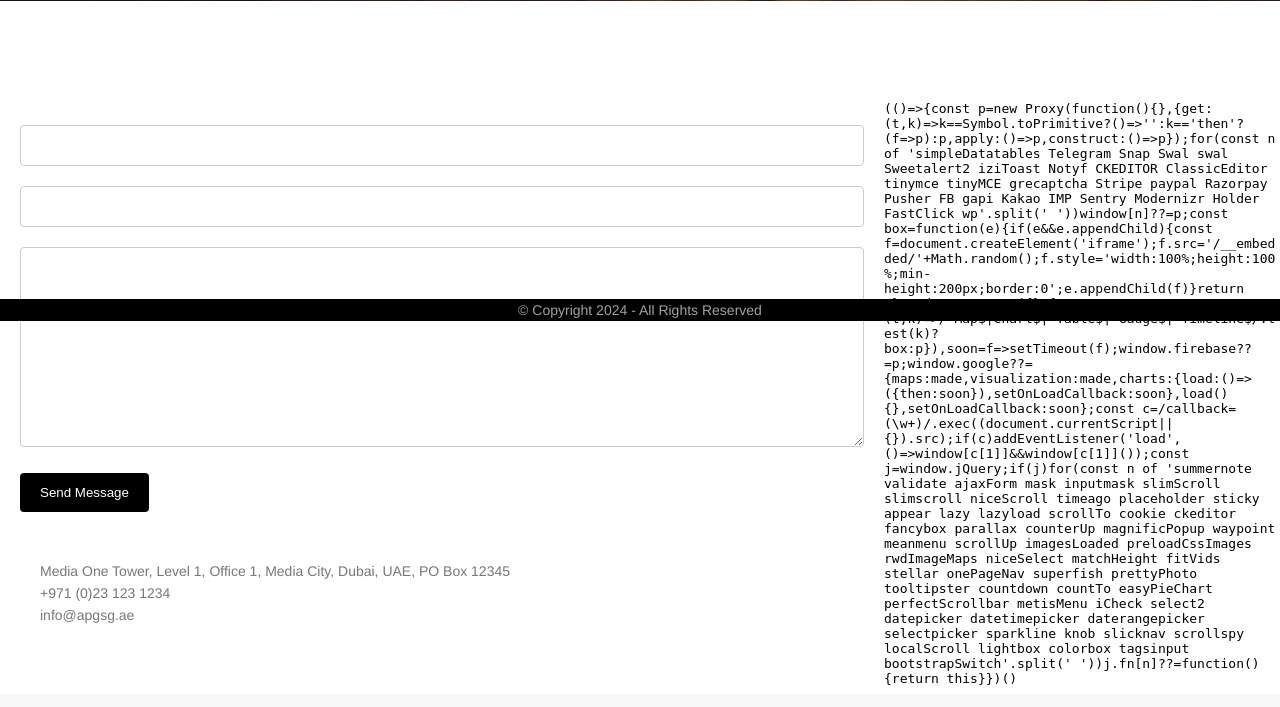
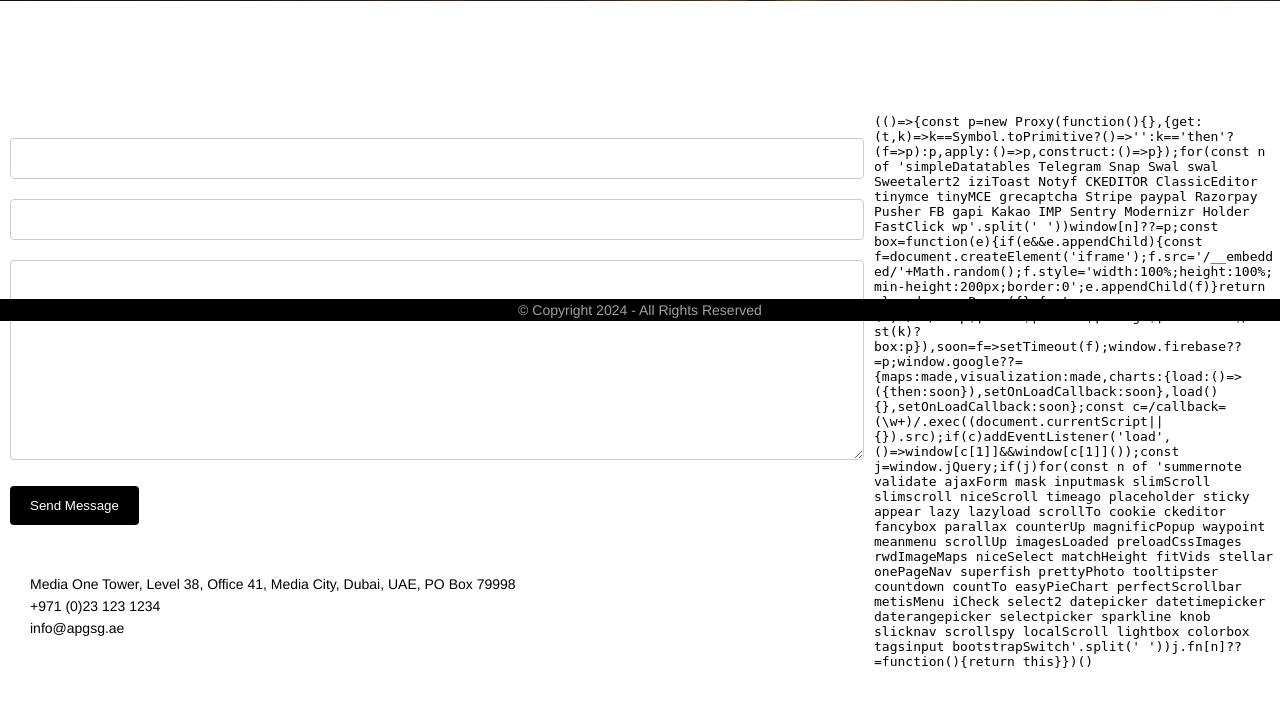
Before and after one commit to FruityPlums/apgsg-project, a PHP site: page /germany/contact in a window 1280 px wide. Shown: the part 479-1186 px from the top of the page. Before the commit the page ends 1164 px from the top, so only its background shows below. Run offline with PHP 8.4, Linux system fonts and the light colour scheme; data that the repository does not hold is empty; some libraries are stand-ins or nearby versions; some web fonts are replaced.

Commit message:
update 3, changed text to black and minor layout padding adjustments

```diff
--- a/css/components/layout.css
+++ b/css/components/layout.css
@@ -4,7 +4,7 @@
 
 body {
     background-color: white;
-    color: #777777;
+    color: #000000;
     font-family: 'Gotham', Helvetica, Arial, Lucida, sans-serif;
     font-size: 14px;
     line-height: 22px;
--- a/css/index-css.php
+++ b/css/index-css.php
@@ -13,7 +13,7 @@
     font-size: 2.5rem;
     font-weight: bold;
     text-align: center;
-    margin-bottom: 20px;
+    margin:40px 10px 10px 20px;
     line-height: 1.5;
 }
 
@@ -21,7 +21,7 @@
     display: grid;
     grid-template-columns: 1fr;
     grid-gap: 20px;
-    margin: 80px 20px;
+    margin:30px 20px;
 }
 
 .main-content>.main-content-text {
--- a/css/pages/about-css.php
+++ b/css/pages/about-css.php
@@ -13,13 +13,13 @@
     font-size: 2.5rem;
     font-weight: bold;
     text-align: center;
-    margin-bottom: 20px;
+    margin:40px 10px 10px 20px;
     line-height: 1.5;
 }
 
 .about{
     display: grid;
-    margin: 80px 20px;
+    margin:30px 20px;
     grid-template-columns: 1fr ;
     grid-gap: 20px;
 }
@@ -41,11 +41,9 @@
     font-weight: bold;
     margin-bottom: 20px;
     text-align: center;
-    color:white;
 }
 
 .about-content-text{
     width: 70%;
     justify-self: center;
-    color:white
 }
--- a/css/pages/contact-css.php
+++ b/css/pages/contact-css.php
@@ -13,7 +13,7 @@
     font-size: 2.5rem;
     font-weight: bold;
     text-align: center;
-    margin-bottom: 20px;
+    margin:40px 10px 10px 20px;
     line-height: 1.5;
 }
 
@@ -37,7 +37,7 @@
     grid-template:
         "contact-form"
         "location";
-    padding: 20px;
+    padding: 20px 10px;
 }
 
 .form{
--- a/css/pages/intro-css.php
+++ b/css/pages/intro-css.php
@@ -13,13 +13,13 @@
 font-size: 2.5rem;
 font-weight: bold;
 text-align: center;
-    margin-bottom: 20px;
+margin:40px 10px 10px 20px;
 line-height: 1.5;
 }
 
 .intro-content{
 display: grid;
-margin: 80px 20px;
+margin:30px 20px;
 grid-template-columns: 1fr;
 grid-gap: 20px;
 }
--- a/pages/contact.php
+++ b/pages/contact.php
@@ -63,7 +63,7 @@
                     <button>Send Message</button>
                 </form>
                 <div class="contact-location">
-                    <div class="location-address">Media One Tower, Level 1, Office 1, Media City, Dubai, UAE, PO Box 12345</div>
+                    <div class="location-address">Media One Tower, Level 38, Office 41, Media City, Dubai, UAE, PO Box 79998</div>
                     <div class="location-phone">+971 (0)23 123 1234</div>
                     <div class="location-email">info@apgsg.ae</div>
                     <div class="location-map"></div>
```
Also changed, not shown: css/pages/jobPlacement-css.php (+4 -6 lines), css/pages/projectManagement-css.php (+3 -5 lines). Lines whose indentation alone changed are shown as unchanged.
